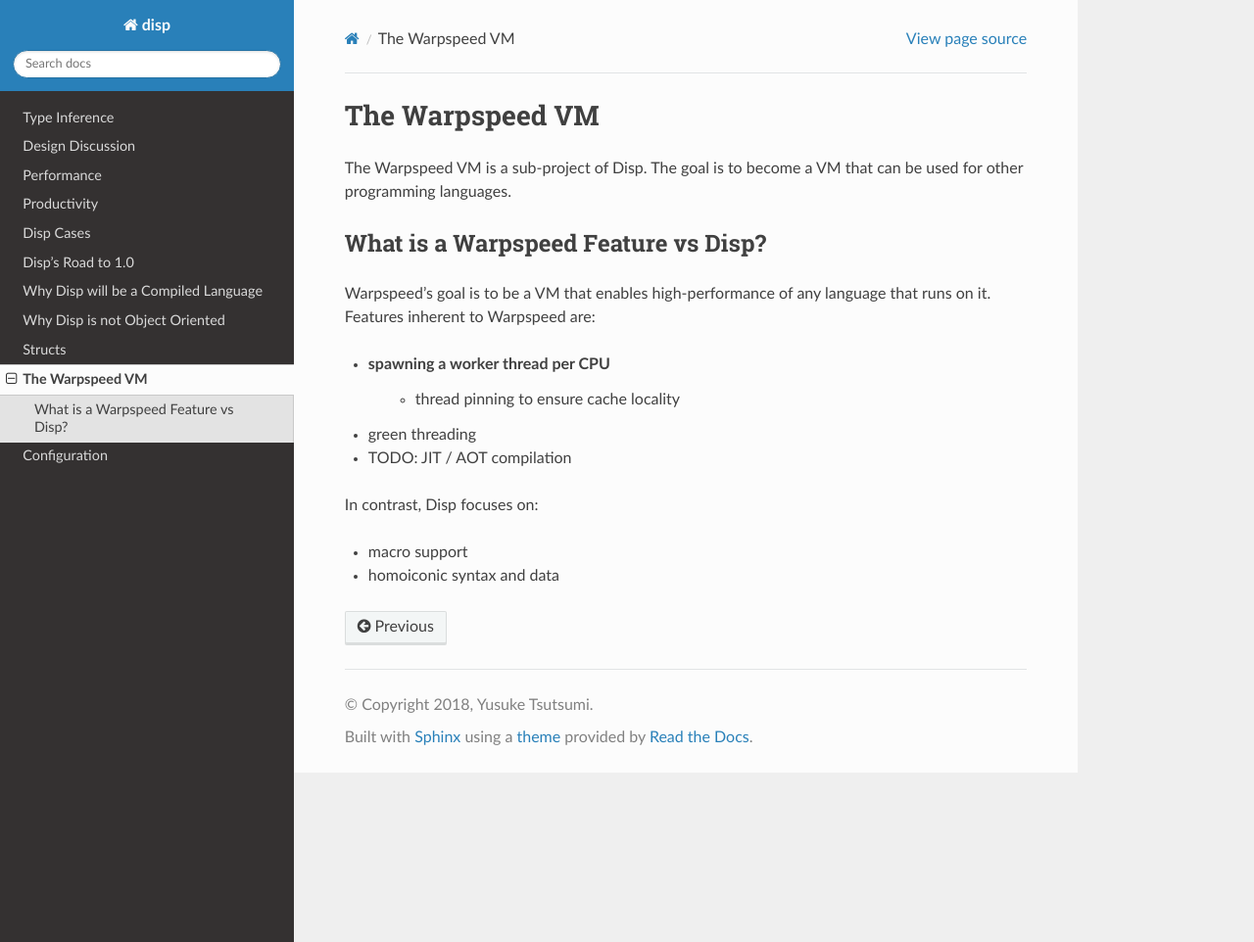
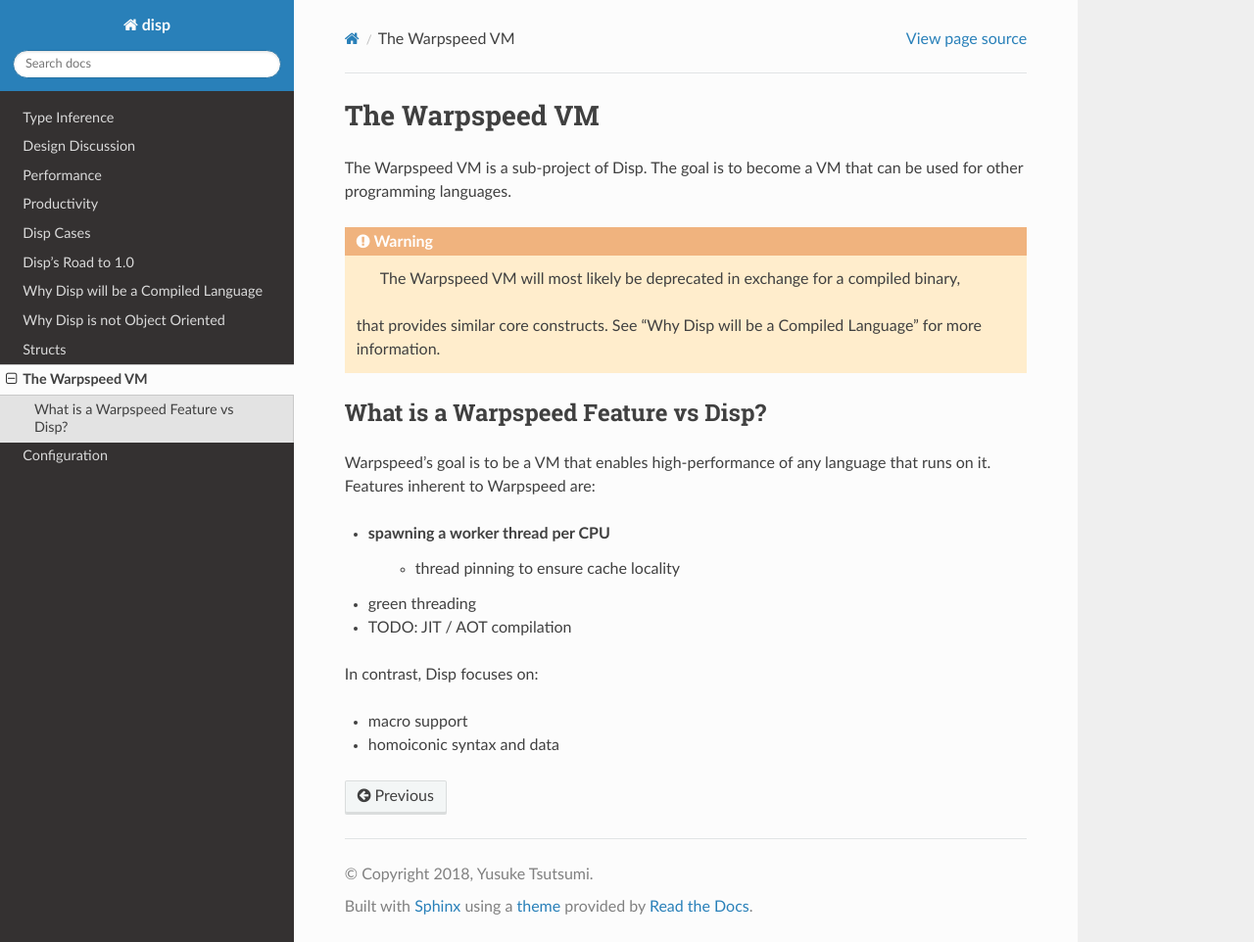
Before and after one commit to toumorokoshi/disp, a Sphinx documentation site: the page built from docs/warpspeed/index.rst, in a window 1280 px wide and 962 px high. Shown: the whole window at 98% size. Built offline with Sphinx 7.4.7 and the Read the Docs theme 2.0.0, drawn with Linux system fonts in a browser that asks for light colours.

Commit message:
adding warning around warpspeed

```diff
--- a/docs/warpspeed/index.rst
+++ b/docs/warpspeed/index.rst
@@ -3,6 +3,12 @@ The Warpspeed VM
 
 The Warpspeed VM is a sub-project of Disp. The goal is to become a VM that can be used for
 other programming languages.
+
+.. warning::
+
+	The Warpspeed VM will most likely be deprecated in exchange for a compiled binary,
+  that provides similar core constructs. See "Why Disp will be a Compiled Language" for
+  more information.
 
 What is a Warpspeed Feature vs Disp?
 ************************************
```
